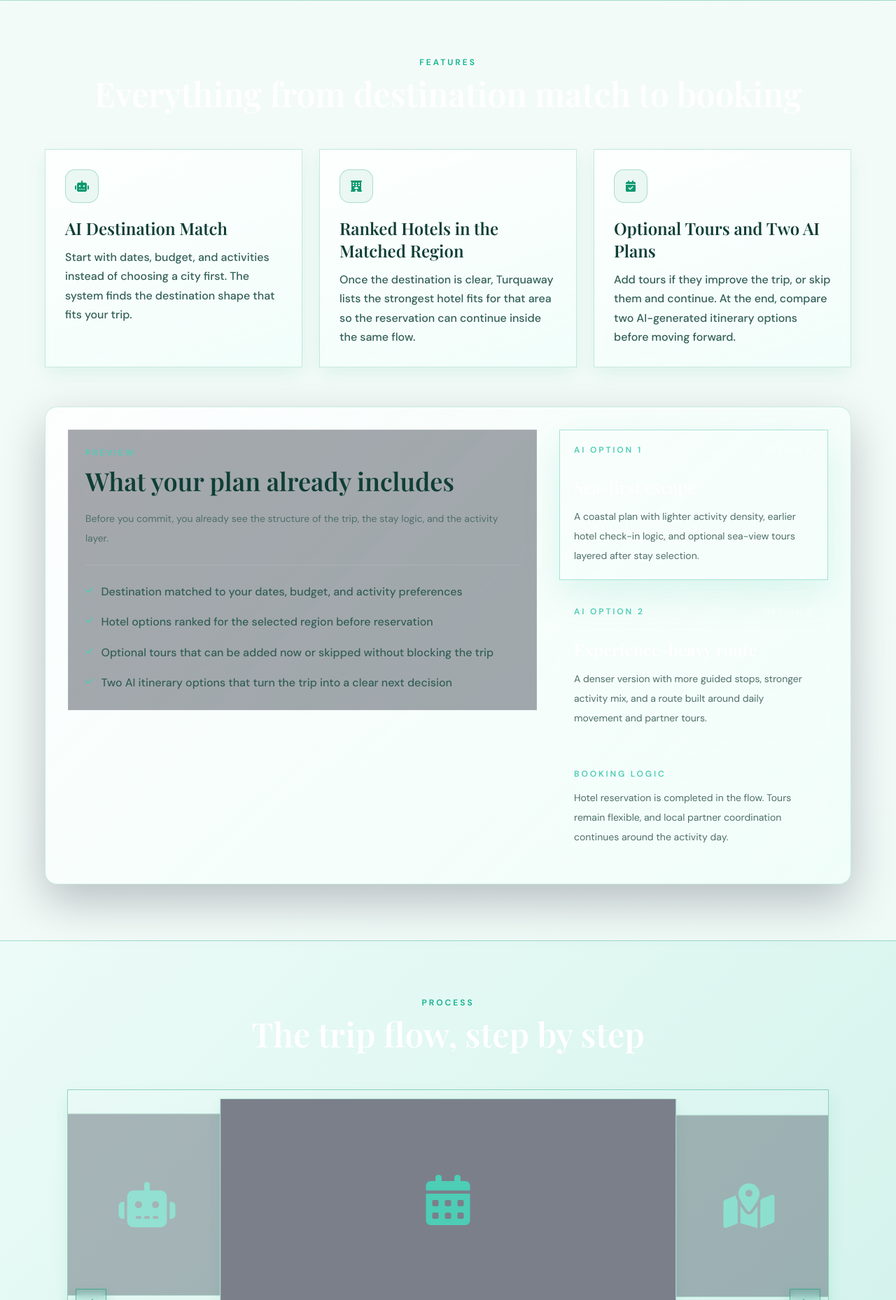
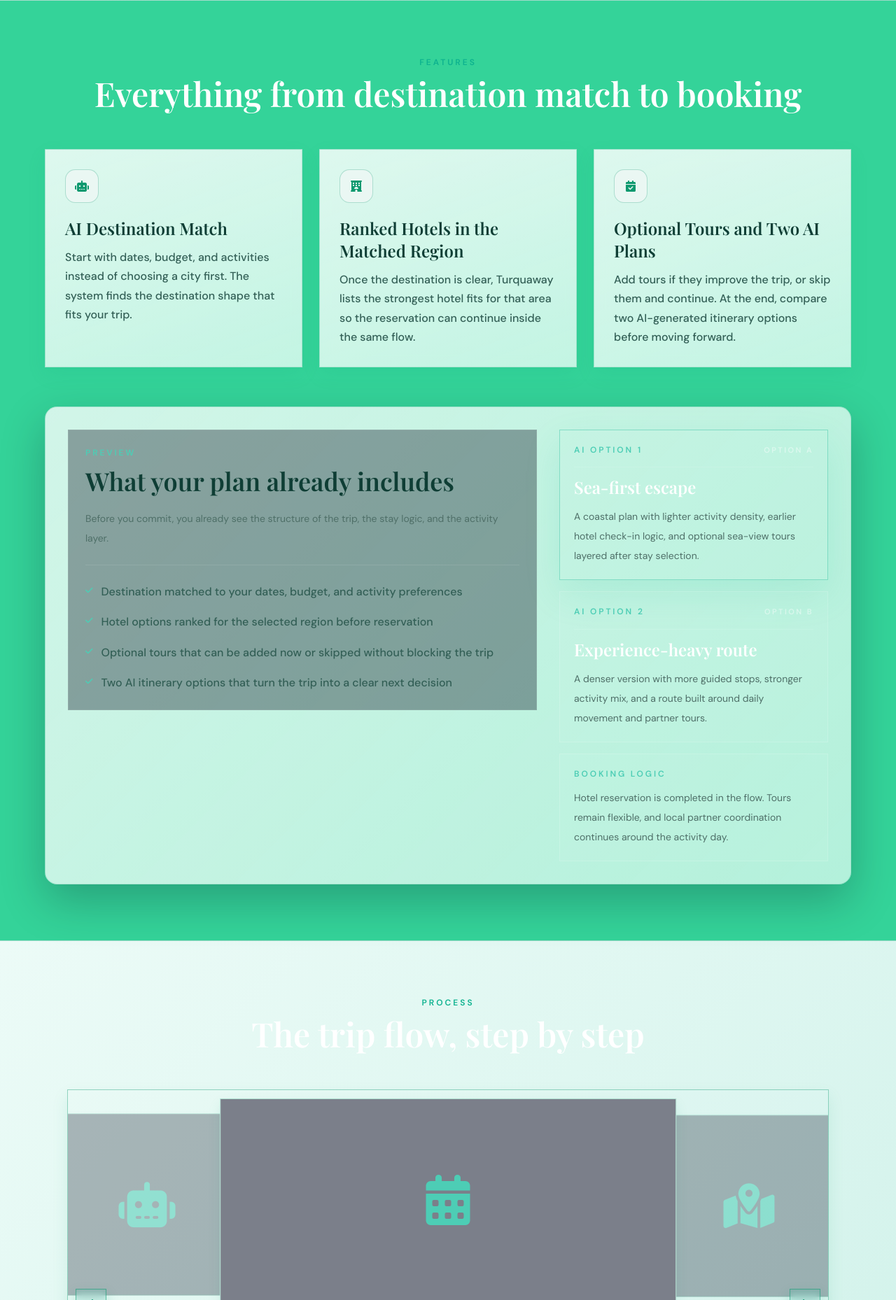
Before and after one commit to ankaforge/turquaway-backend, a Django app: page / in a window 1280 px wide. Shown: the part 2483-4341 px from the top of the page at 70% size. Run offline with Django 4.2, Linux system fonts and the light colour scheme; data that the repository does not hold is empty; some libraries are stand-ins or nearby versions; some web fonts are replaced.

Commit message:
index edit features bg

```diff
--- a/api/templates/landing/index.html
+++ b/api/templates/landing/index.html
@@ -539,7 +539,7 @@
         </div>
       </section>
 
-      <section id="features" class="features-section px-4 py-20 sm:px-6 lg:px-8">
+      <section id="features" class="features-section px-4 py-20 sm:px-6 lg:px-8 bg-emerald-400">
         <div class="mx-auto w-full max-w-6xl">
           <p class="mb-3 text-center text-xs font-semibold uppercase tracking-[0.25em] text-lagoon-500" data-i18n="featuresLabel">Features</p>
           <h2 class="mb-14 text-center font-display text-4xl text-white sm:text-5xl" data-i18n="featuresTitle">Everything from destination match to booking</h2>
```
